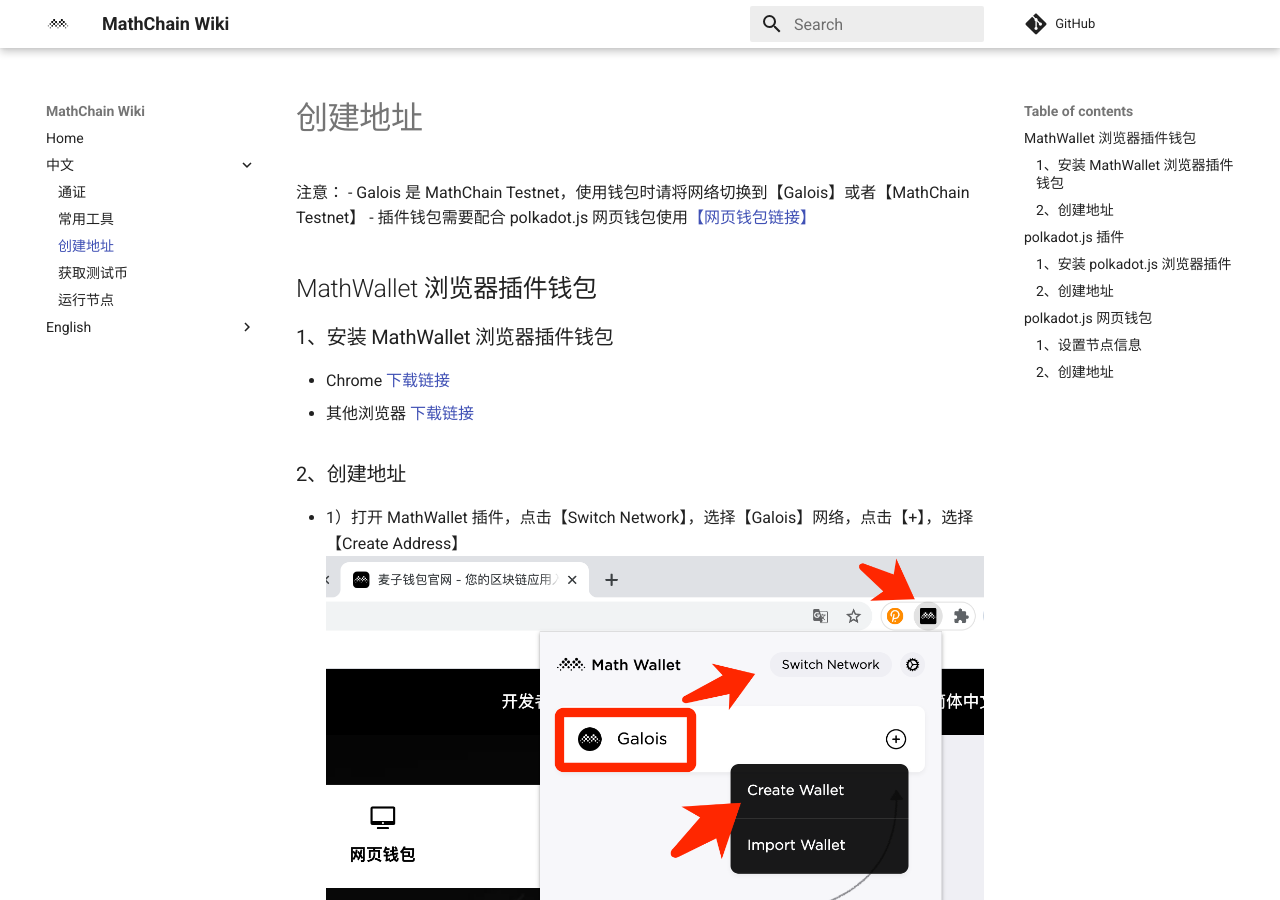
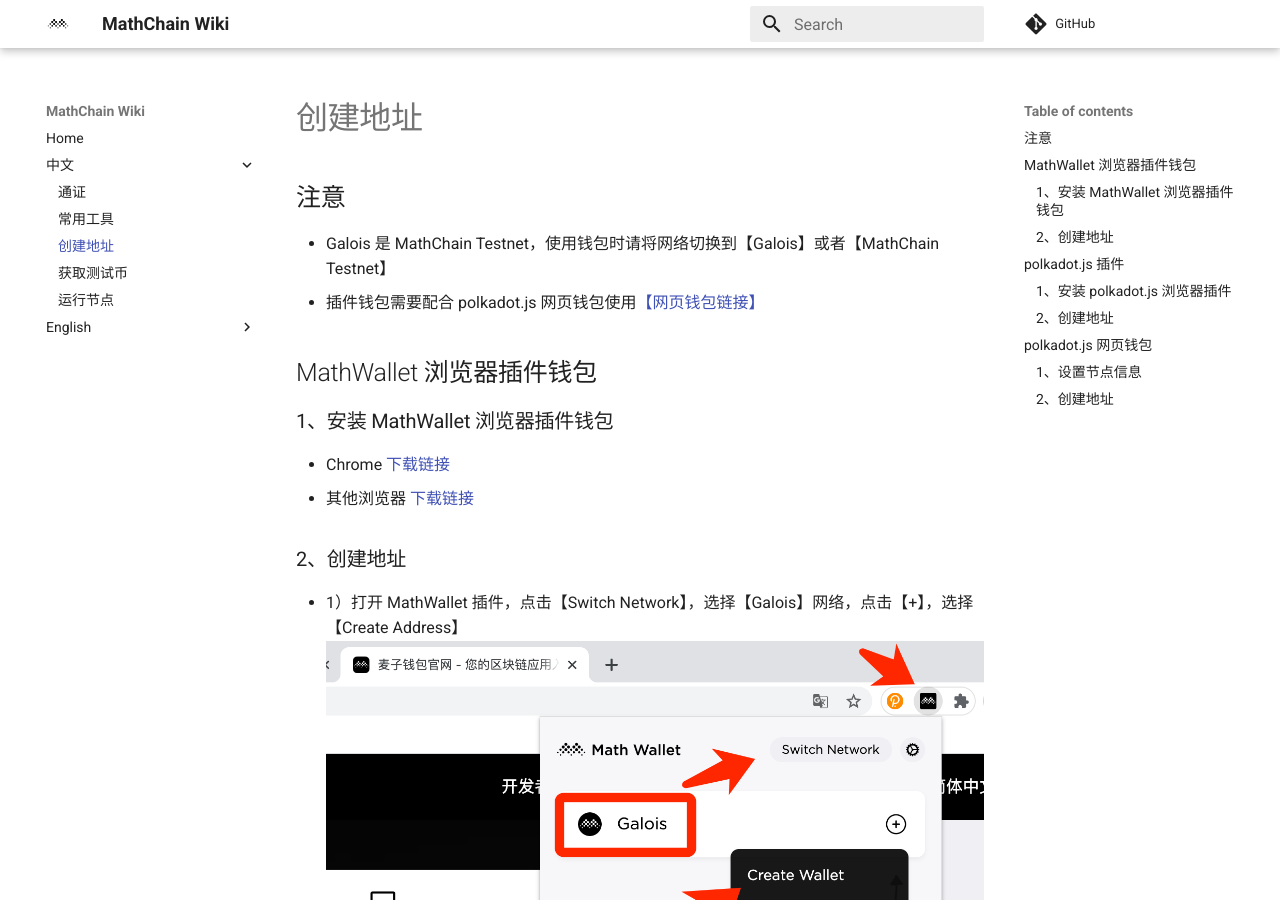
Before and after one commit to mathwallet/docs.mathchain.org, an MkDocs documentation site: the page built from docs/cn/tut_create_account.md, in a window 1280 px wide and 900 px high. Built offline with MkDocs 1.6.1 and Material for MkDocs 9.7.7, drawn with Linux system fonts in a browser that asks for light colours; comment, search, counter and statistics services are not loaded.

Commit message:
Update tut_create_account.md

```diff
--- a/docs/cn/tut_create_account.md
+++ b/docs/cn/tut_create_account.md
@@ -1,4 +1,4 @@
-注意：
+## 注意
 - Galois 是 MathChain Testnet，使用钱包时请将网络切换到【Galois】或者【MathChain Testnet】
 - 插件钱包需要配合 polkadot.js 网页钱包使用[【网页钱包链接】](https://polkadot.js.org/apps/?rpc=wss%3A%2F%2Fgalois.maiziqianbao.net%2Fws#/extrinsics)
 
```
